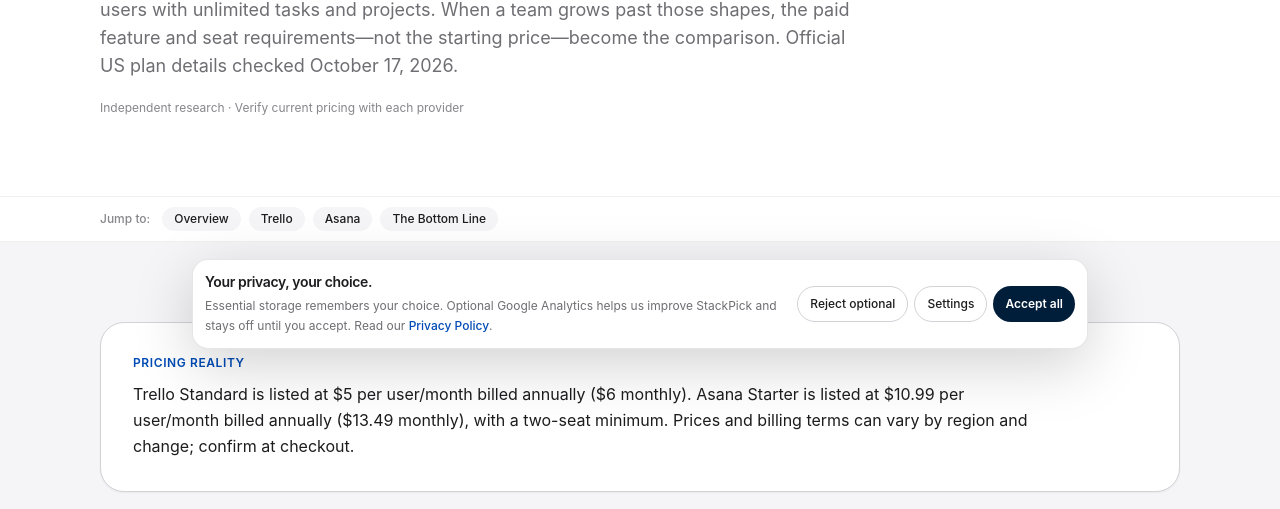
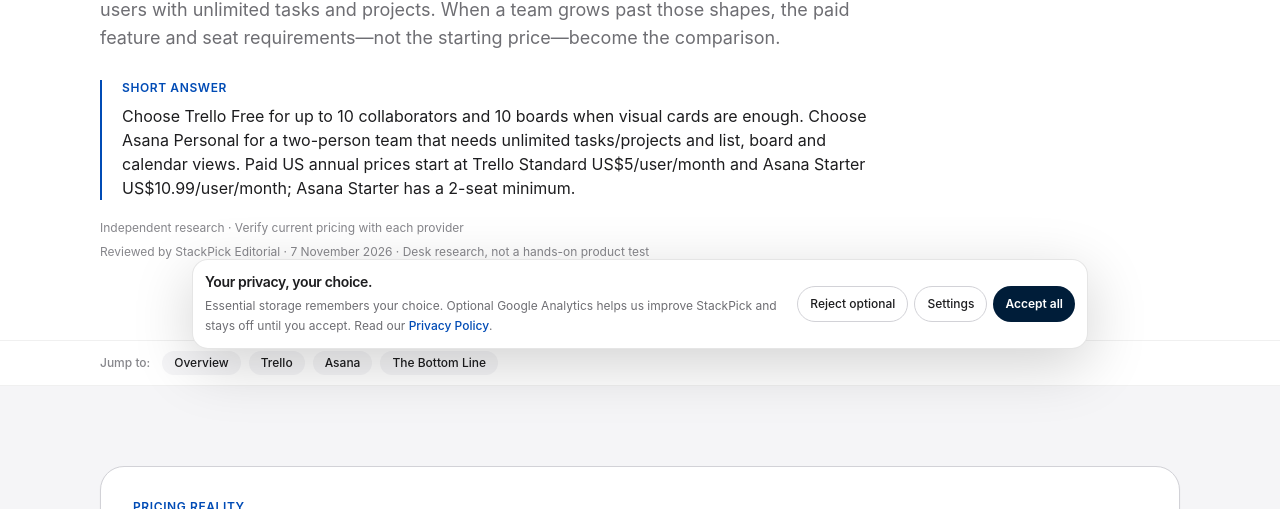
Before and after one commit to LinukaBandara/StackPick, a Next.js app: page /best/trello-vs-asana in a window 1280 px wide. Shown: the part 427-936 px from the top of the page. Built offline with nearby package versions, Linux system fonts and the light colour scheme; no server answers.

Commit message:
Refresh Trello Asana plan comparison and date

```diff
--- a/app/best/trello-vs-asana/page.tsx
+++ b/app/best/trello-vs-asana/page.tsx
@@ -12,11 +12,13 @@ export default function Page() {
     <ComparisonArticle
       title="Trello vs Asana"
       slug="trello-vs-asana"
-      intro="Trello makes work easy to visualize as cards moving across a board. Its Free plan allows up to 10 collaborators per Workspace and 10 boards; Asana Personal is free for up to two users with unlimited tasks and projects. When a team grows past those shapes, the paid feature and seat requirements—not the starting price—become the comparison. Official US plan details checked October 17, 2026."
-      pricingNote="Trello Standard is listed at $5 per user/month billed annually ($6 monthly). Asana Starter is listed at $10.99 per user/month billed annually ($13.49 monthly), with a two-seat minimum. Prices and billing terms can vary by region and change; confirm at checkout."
+      reviewedOn="2026-11-07"
+      intro="Trello makes work easy to visualize as cards moving across a board. Its Free plan allows up to 10 collaborators per Workspace and 10 boards; Asana Personal is free for up to two users with unlimited tasks and projects. When a team grows past those shapes, the paid feature and seat requirements—not the starting price—become the comparison."
+      quickAnswer="Choose Trello Free for up to 10 collaborators and 10 boards when visual cards are enough. Choose Asana Personal for a two-person team that needs unlimited tasks/projects and list, board and calendar views. Paid US annual prices start at Trello Standard US$5/user/month and Asana Starter US$10.99/user/month; Asana Starter has a 2-seat minimum."
+      pricingNote="US plan details checked November 7, 2026. Trello Free: 10 collaborators, 10 boards, unlimited cards and 250 Workspace command runs/month. Standard is US$5/user/month annually ($6 monthly); Premium is $10 annually ($12.50 monthly). Asana Personal is free for up to 2 users; Starter is US$10.99/user/month annually ($13.49 monthly) with a 2-seat minimum; Advanced is US$24.99 annually. Prices, taxes and billing terms vary by country."
       tools={[
-        { name: "Trello", bestFor: "Solo operators and small teams that can describe most work as cards moving through a few clear stages.", freeOption: "Free includes up to 10 collaborators per Workspace, 10 boards, unlimited cards and 250 monthly Workspace command runs.", tradeoff: "A board is easy to understand, but cross-project workload and dependency reporting may need extra planning or a different workflow.", url: "https://trello.com/" },
-        { name: "Asana", bestFor: "Teams coordinating work across owners, due dates, milestones and multiple related projects.", freeOption: "Personal supports up to two users with unlimited tasks/projects and list, board and calendar views; files are capped at 100 MB each.", tradeoff: "More structure is useful only when the team keeps owners, dates and project data up to date; paid Starter has a two-seat minimum.", url: "https://asana.com/" },
+        { name: "Trello", bestFor: "Solo operators and small teams that can describe most work as cards moving through a few clear stages.", freeOption: "Free includes up to 10 collaborators per Workspace, 10 boards, unlimited cards and 250 Workspace command runs/month. Standard is US$5/user/month annually; Premium $10.", tradeoff: "A board is easy to understand, but cross-project workload and dependency reporting may need extra planning or a different workflow.", url: "https://trello.com/en/pricing" },
+        { name: "Asana", bestFor: "Teams coordinating work across owners, due dates, milestones and multiple related projects.", freeOption: "Personal supports up to 2 users with unlimited tasks/projects and list, board and calendar views; files are capped at 100 MB each. Starter is US$10.99/user/month annually with a 2-seat minimum.", tradeoff: "More structure is useful only when the team keeps owners, dates and project data up to date; paid Starter has a two-seat minimum.", url: "https://asana.com/pricing" },
       ]}
       bottomLine="Choose Trello when a shared visual board is enough and the team values a low-friction starting point. Choose Asana when coordinating owners, deadlines and related projects is becoming a recurring management problem. If you cannot identify a real limitation in your current board, avoid migrating just to get more features."
     >
@@ -50,7 +52,7 @@ export default function Page() {
           </div>
           <h2 className="mt-12 text-2xl font-bold tracking-tight text-[#1d1d1f]">A practical upgrade threshold</h2>
           <p className="mt-3 max-w-3xl text-base leading-7 text-[#6e6e73]">A small group can remain on Trello Free while it fits within one Workspace's collaborator and board limits. Asana Personal is narrower by user count, but gives a two-person team several project views in the free tier. Compare paid plans when you need more seats, richer reporting or workflow controls; do not migrate solely because another product has a longer feature list.</p>
-          <p className="mt-5 text-sm leading-6 text-[#6e6e73]">Official plan details checked October 17, 2026: <a className="underline" href="https://trello.com/en-US/pricing">Trello pricing</a>, <a className="underline" href="https://asana.com/pricing">Asana pricing</a> and <a className="underline" href="https://help.asana.com/s/article/asana-personal-plan-details?language=en_US">Asana Personal plan details</a>. Prices and terms can change; no hands-on product benchmark is claimed.</p>
+          <p className="mt-5 text-sm leading-6 text-[#6e6e73]">Official plan details checked November 7, 2026: <a className="underline" href="https://trello.com/en-US/pricing">Trello pricing</a>, <a className="underline" href="https://asana.com/pricing">Asana pricing</a> and <a className="underline" href="https://help.asana.com/s/article/asana-personal-plan-details?language=en_US">Asana Personal plan details</a>. Prices and terms can change; StackPick has not performed hands-on product testing or a controlled project-management benchmark.</p>
         </div>
       </section>
     </ComparisonArticle>
```
